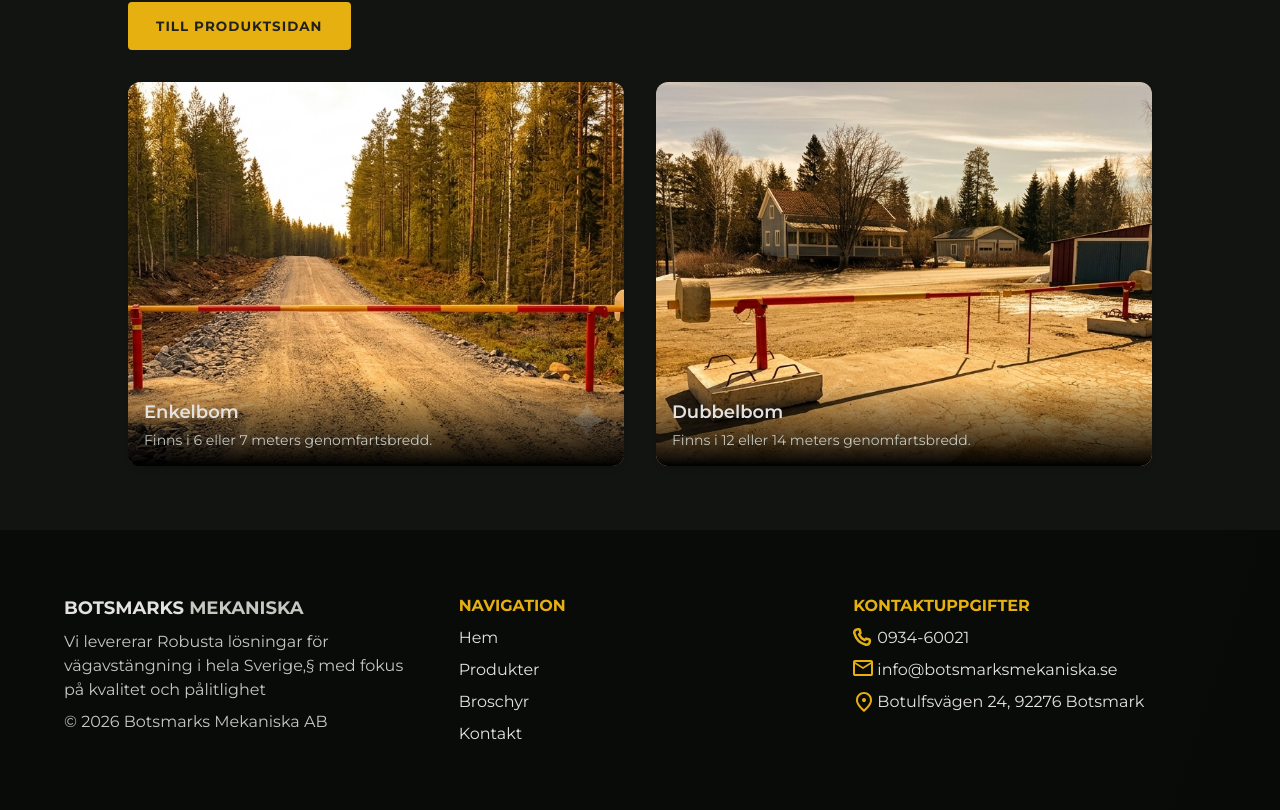
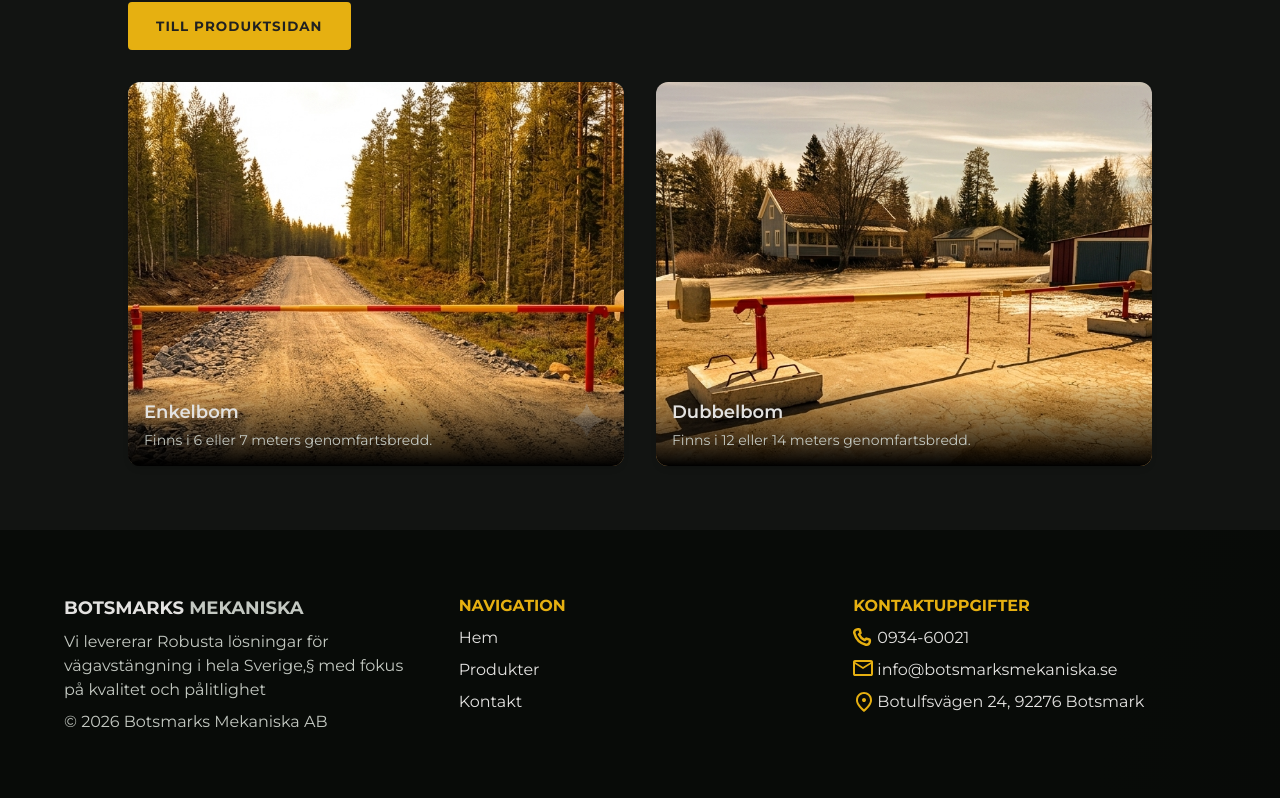
Before and after one commit to Merv1l-Fall/botsmarks-web, a Next.js app: page / in a window 1280 px wide. Shown: the part 1570-2380 px from the top of the page. Built offline with nearby package versions, Linux system fonts and the light colour scheme.

Commit message:
removed unused link in footer

```diff
--- a/src/components/navigation/Footer.tsx
+++ b/src/components/navigation/Footer.tsx
@@ -7,7 +7,6 @@ const Footer = () => {
 	const navLinks = [
 		{ name: "Hem", href: "/" },
 		{ name: "Produkter", href: "/produkter" },
-		{ name: "Broschyr", href: "/broschyr" },
 		{ name: "Kontakt", href: "/kontakt" },
 	]
 
```
